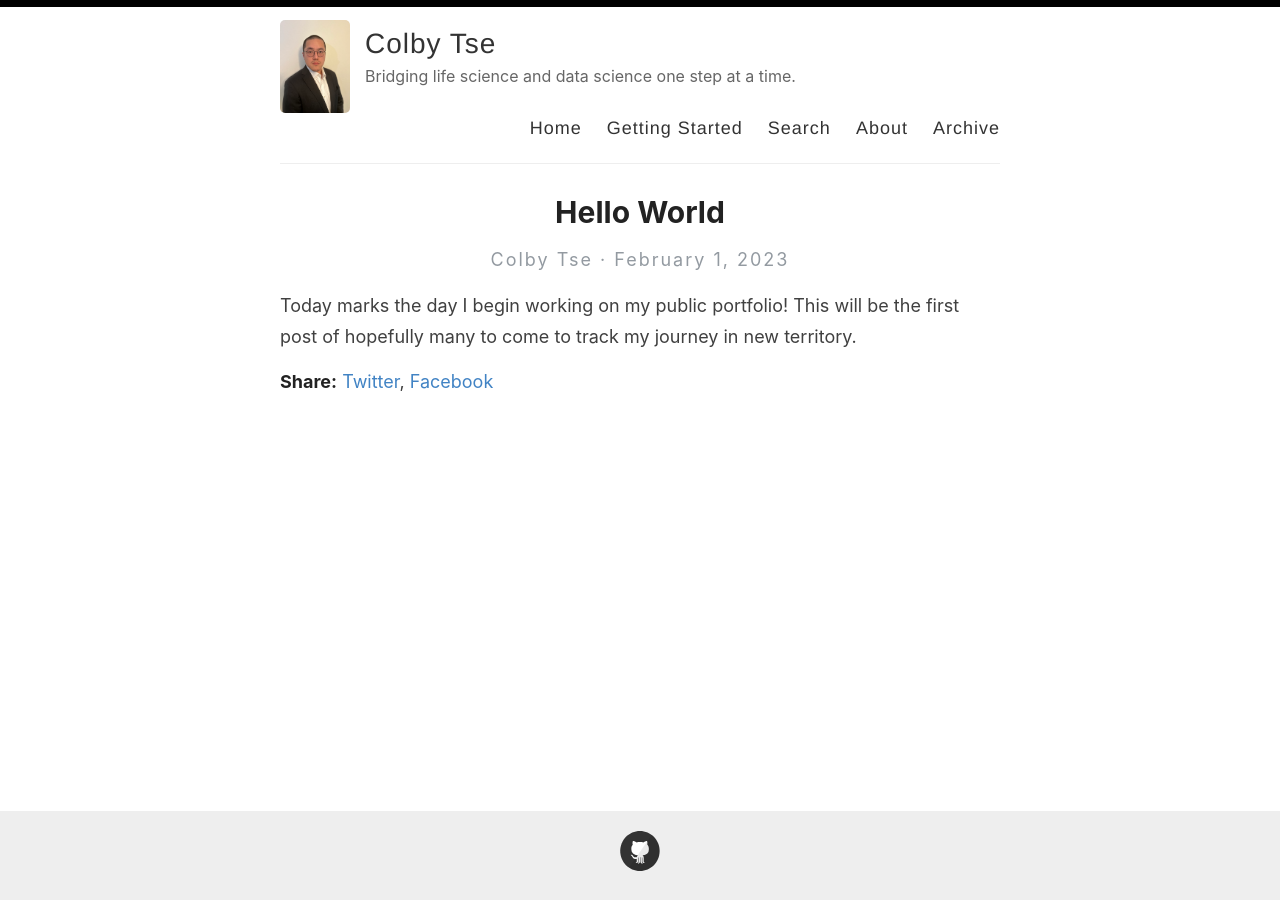
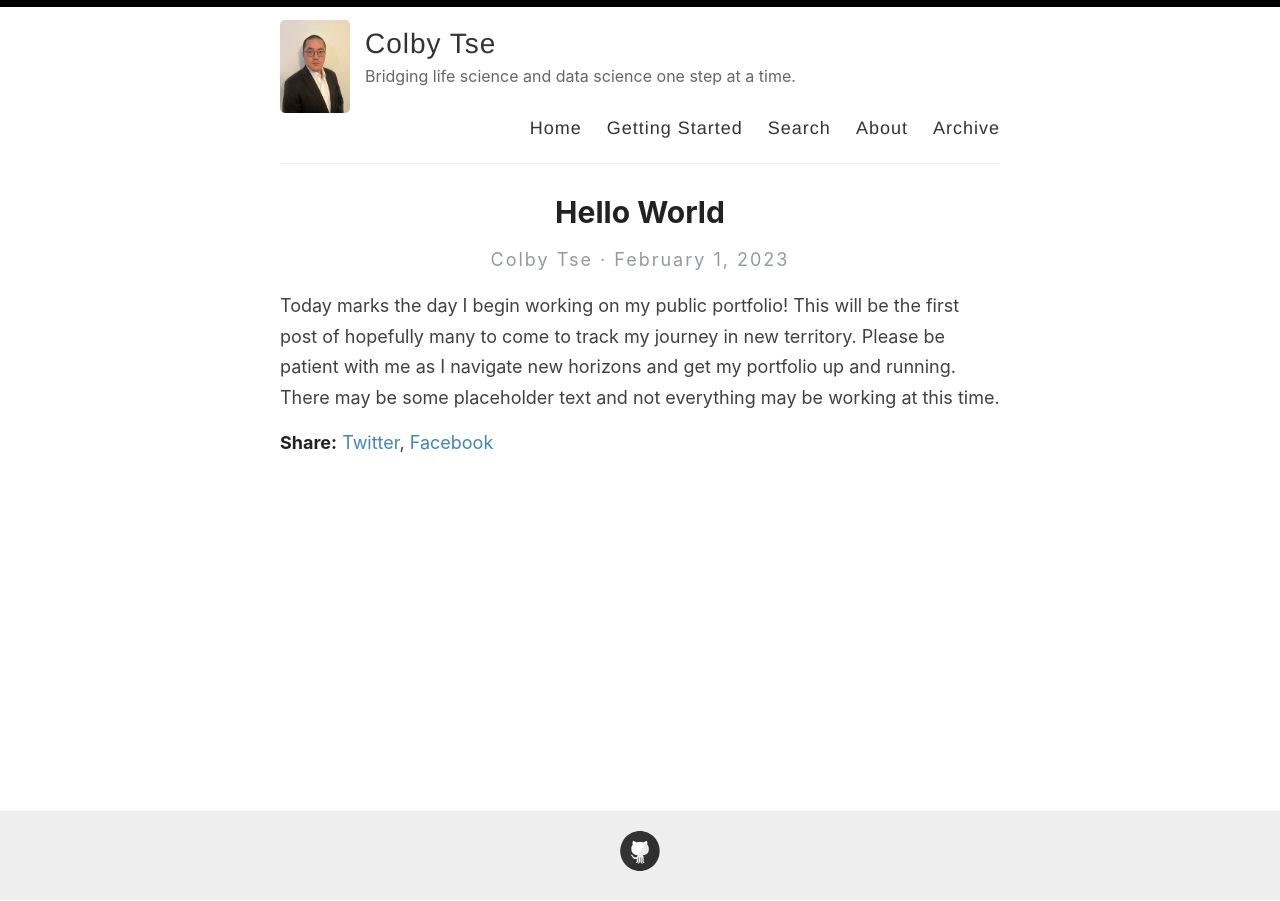
Before and after one commit to colbytse/colbytse.github.io, a Jekyll site: the page built from _posts/2023-02-01-Hello-World.md, in a window 1280 px wide. Built offline with Jekyll 4.4.1, drawn with Linux system fonts in a browser that asks for light colours; our own code applies the rules of GitHub Pages for plain Markdown files.

Commit message:
added first post text

```diff
--- a/_posts/2023-02-01-Hello-World.md
+++ b/_posts/2023-02-01-Hello-World.md
@@ -1 +1 @@
-Today marks the day I begin working on my public portfolio! This will be the first post of hopefully many to come to track my journey in new territory.
+Today marks the day I begin working on my public portfolio! This will be the first post of hopefully many to come to track my journey in new territory. Please be patient with me as I navigate new horizons and get my portfolio up and running. There may be some placeholder text and not everything may be working at this time.
```
